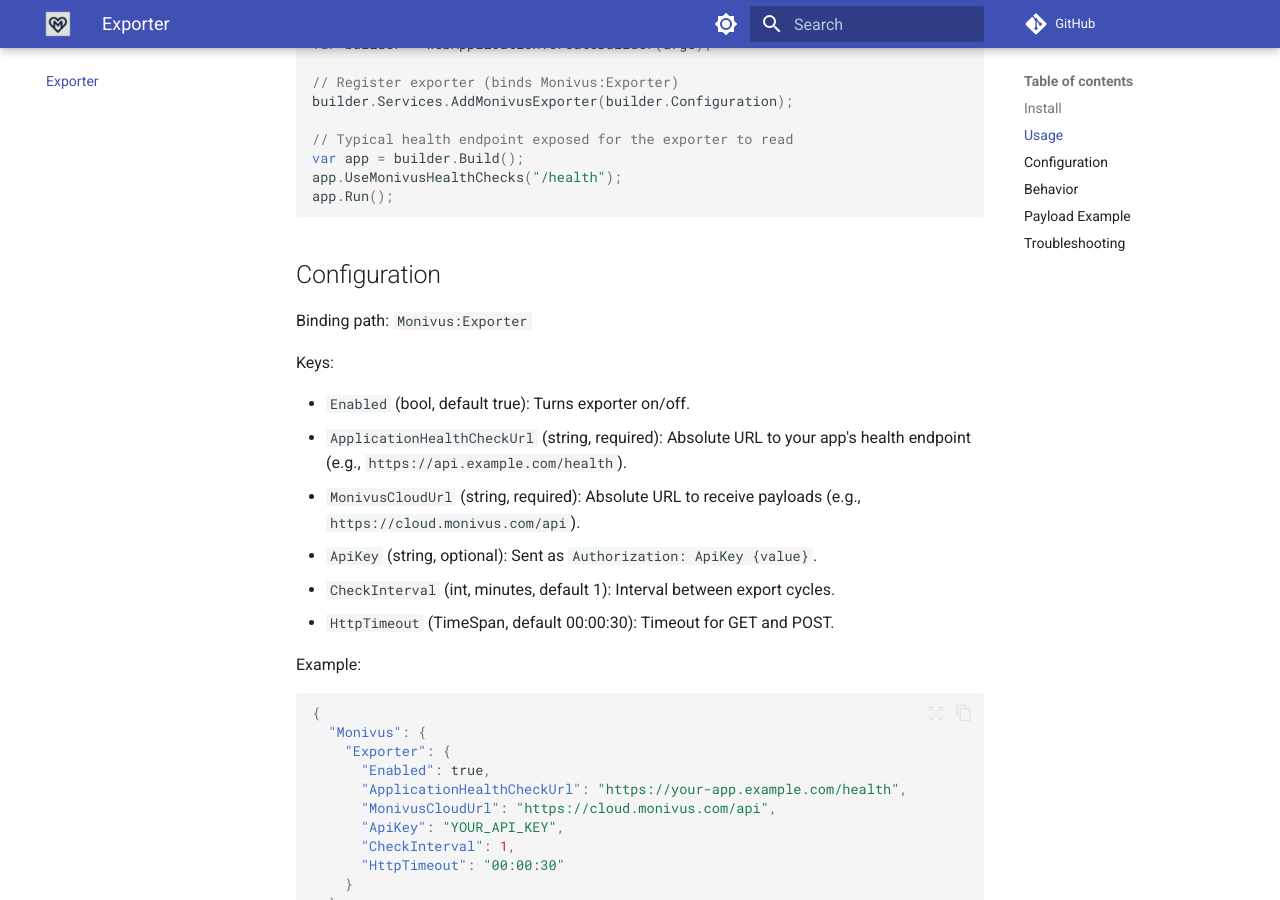
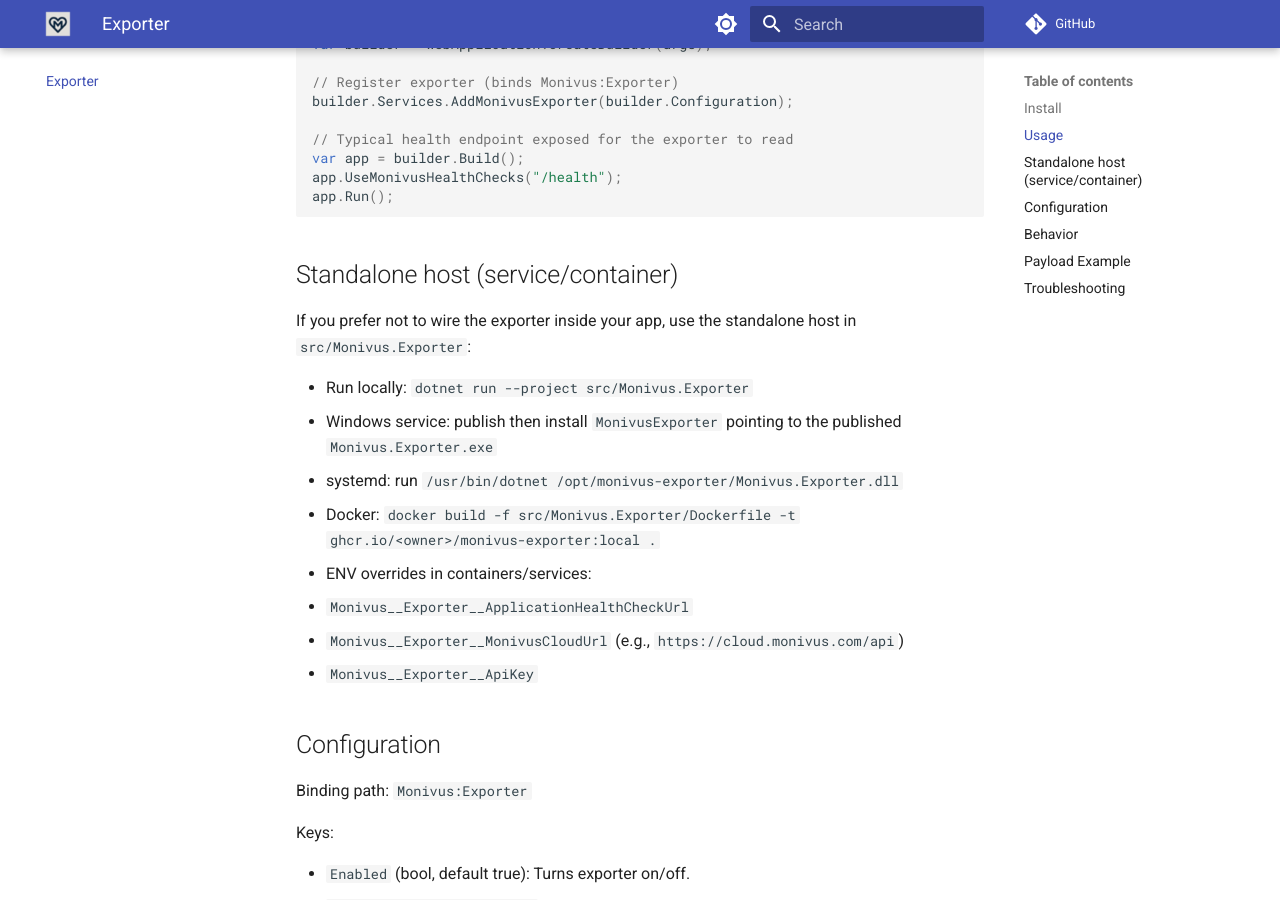
Before and after one commit to monivus-cloud/Monivus.HealthChecks, an MkDocs documentation site: the page built from docs/exporter.md, in a window 1280 px wide and 900 px high, scrolled down 639 px. Built offline with MkDocs 1.6.1 and Material for MkDocs 9.7.7, drawn with Linux system fonts in a browser that asks for light colours; comment, search, counter and statistics services are not loaded.

Commit message:
Adding Monivus Exporter Agent #3

````diff
--- a/docs/exporter.md
+++ b/docs/exporter.md
@@ -30,6 +30,19 @@ var app = builder.Build();
 app.UseMonivusHealthChecks("/health");
 app.Run();
 ```
+
+## Standalone host (service/container)
+
+If you prefer not to wire the exporter inside your app, use the standalone host in `src/Monivus.Exporter`:
+
+- Run locally: `dotnet run --project src/Monivus.Exporter`
+- Windows service: publish then install `MonivusExporter` pointing to the published `Monivus.Exporter.exe`
+- systemd: run `/usr/bin/dotnet /opt/monivus-exporter/Monivus.Exporter.dll`
+- Docker: `docker build -f src/Monivus.Exporter/Dockerfile -t ghcr.io/<owner>/monivus-exporter:local .`
+- ENV overrides in containers/services:
+  - `Monivus__Exporter__ApplicationHealthCheckUrl`
+  - `Monivus__Exporter__MonivusCloudUrl` (e.g., `https://cloud.monivus.com/api`)
+  - `Monivus__Exporter__ApiKey`
 
 ## Configuration
 
````
Also changed, not shown: src/Monivus.Exporter/README.md (added, +107 -0 lines), 10 other files.
